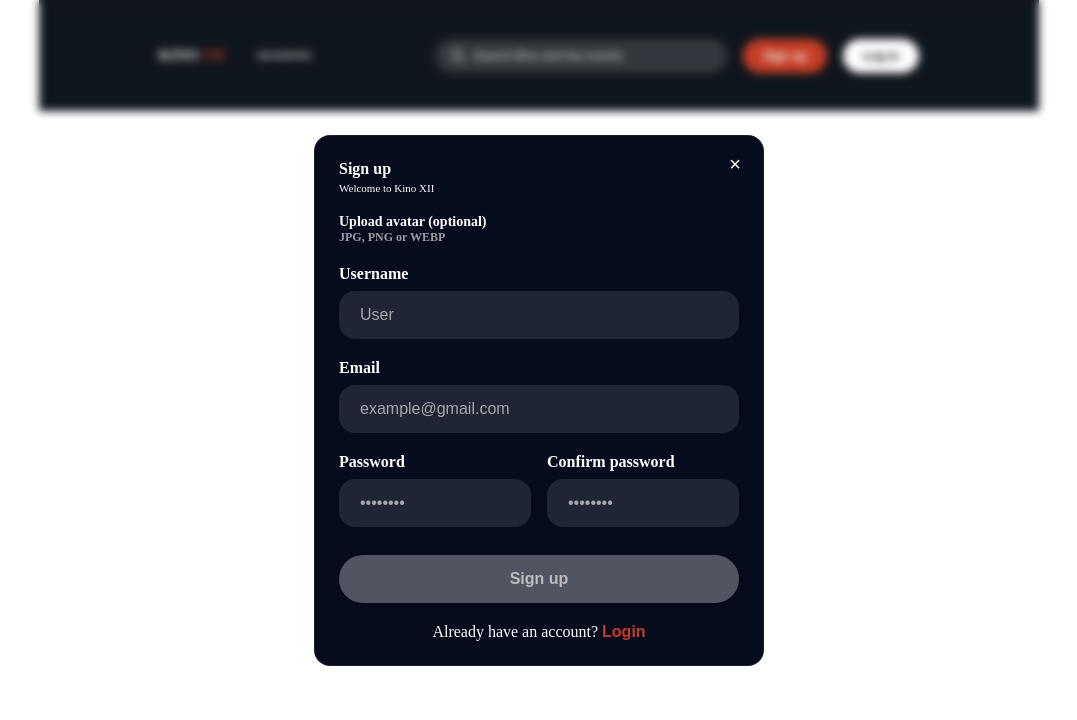
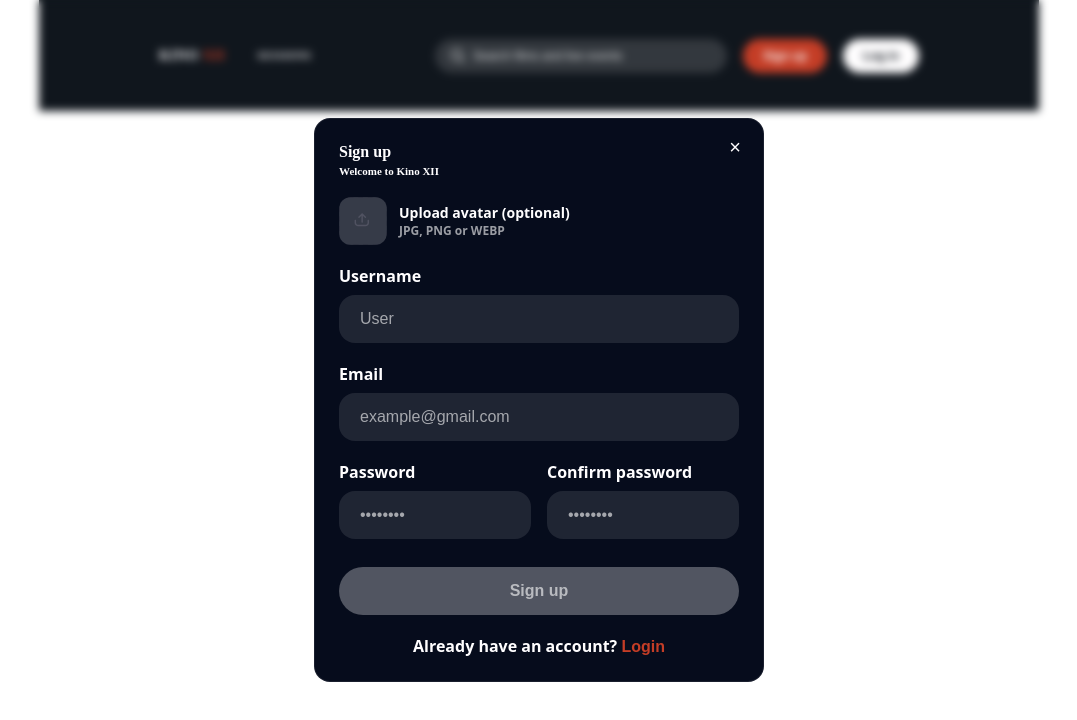
Before and after one commit to Alim1899/redberry, a React (Vite) app: page / in a window 1280 px wide. Both pictures are taken after a click on the button "Sign up". Shown: the top 720 px of the page, without its empty margins (101-1178 px from the left). Built offline with nearby package versions, Linux system fonts and the light colour scheme.

Commit message:
Small fixes in signup form

```diff
--- a/src/components/Modals/Modal.module.css
+++ b/src/components/Modals/Modal.module.css
@@ -8,6 +8,7 @@
   overflow-y: auto;
   align-items: center;
   justify-content: center;
+  font-weight: 900;
 }
 
 /* განლაგება: ნაგულისხმევად ცენტრში */
--- a/src/components/Modals/SignupModal/SignupModal.jsx
+++ b/src/components/Modals/SignupModal/SignupModal.jsx
@@ -1,8 +1,10 @@
 import { useFormik } from "formik";
+import { useEffect, useState } from "react";
 import * as Yup from "yup";
 import useMovies from "../../../Context/useReducer";
 import Modal from "../Modal";
 import classes from "./SignupModal.module.css";
+import upload from '../../../assets/upload.svg'
 
 const EMAIL_REGEX = /^[^\s@]+@[^\s@]+\.[^\s@]{2,}$/;
 const ALLOWED_IMAGE_TYPES = ["image/jpeg", "image/png", "image/webp"];
@@ -53,6 +55,8 @@ const TextField = ({ formik, name, label, type = "text", ...rest }) => {
 };
 
 const SignupModal = () => {
+  const [preview, setPreview] = useState(null);
+
   const { dispatch } = useMovies();
 
   const close = () => dispatch({ type: "CLOSE_MODAL" });
@@ -76,8 +80,21 @@ const SignupModal = () => {
 
   const { values, errors, setFieldValue } = formik;
 
+
+
+
+ useEffect(() => {
+  return () => {
+    if (preview) URL.revokeObjectURL(preview);
+  };
+}, [preview]);
+
 const avatarHandler = (e) => {
-    setFieldValue("avatar", e.target.files[0] ?? null);
+  const file = e.target.files[0] ?? null;
+  setFieldValue("avatar", file);
+
+  const isValid = file && ALLOWED_IMAGE_TYPES.includes(file.type);
+  setPreview(isValid ? URL.createObjectURL(file) : null);
 };
 
   return (
@@ -89,10 +106,15 @@ const SignupModal = () => {
       >
         <div className={classes.field}>
          <label htmlFor="avatar" className={classes.avatar}>
+ <span className={`${classes.avatarPreview} ${preview ? classes.hasPreview : ""}`}>
+    {preview ? (
+      <img src={preview} alt="avatar" />
+    ) : (
+      <img src={upload} alt="" className={classes.uploadIcon} />
+    )}
+  </span>
   <span>
-              <span className={classes.avatarTitle}>
-                Upload avatar (optional)
-              </span>
+    <span className={classes.avatarTitle}>Upload avatar (optional)</span>
     <span className={classes.avatarHint}>JPG, PNG or WEBP</span>
   </span>
 </label>
--- a/src/components/Modals/SignupModal/SignupModal.module.css
+++ b/src/components/Modals/SignupModal/SignupModal.module.css
@@ -2,6 +2,8 @@
   display: flex;
   flex-direction: column;
   gap: 20px;
+  font-weight: 900;
+  font-family:system-ui, -apple-system, BlinkMacSystemFont, 'Segoe UI', Roboto, Oxygen, Ubuntu, Cantarell, 'Open Sans', 'Helvetica Neue', sans-serif;
 }
 
 .field {
@@ -138,3 +140,19 @@
   font-size: 12px;
   color: var(--orange);
 }
+
+.avatarPreview .uploadIcon {
+  width: 100%;
+  height: 100%;
+  object-fit: contain;
+
+}
+.hasPreview{
+position: relative;
+  transform-origin:left;
+  transition: transform 0.2s ease;
+}
+.hasPreview:hover {
+  transform: scale(4);
+  z-index: 1;
+}
```
Also changed, not shown: src/assets/upload.svg (added). Lines whose indentation alone changed are shown as unchanged.
